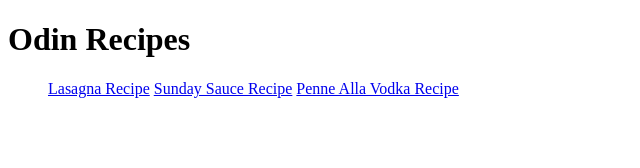
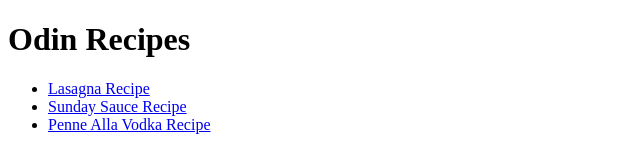
Before and after one commit to tomvdrslt/odin-recipes, a plain HTML site: page index.html in a window 1280 px wide. Shown: the whole page, without its empty margins (0-640 px from the left). Drawn offline with Linux system fonts and the light colour scheme.

Commit message:
Fix unordered list typo in index

```diff
--- a/index.html
+++ b/index.html
@@ -9,9 +9,10 @@
 <body>
     <h1>Odin Recipes</h1>
     <ul>
-        <a href="recipes/lasagna.html">Lasagna Recipe</a>
-        <a href="recipes/sundaysauce.html">Sunday Sauce Recipe</a>
-        <a href="recipes/penneallavodka.html">Penne Alla Vodka Recipe</a>
-        </ul>
+        <li><a href="recipes/lasagna.html">Lasagna Recipe</a></li>
+        <li><a href="recipes/sundaysauce.html">Sunday Sauce Recipe</a></li>
+        <li><a href="recipes/penneallavodka.html">Penne Alla Vodka Recipe</a></li>
+
+    </ul>
 </body>
 </html>
```
